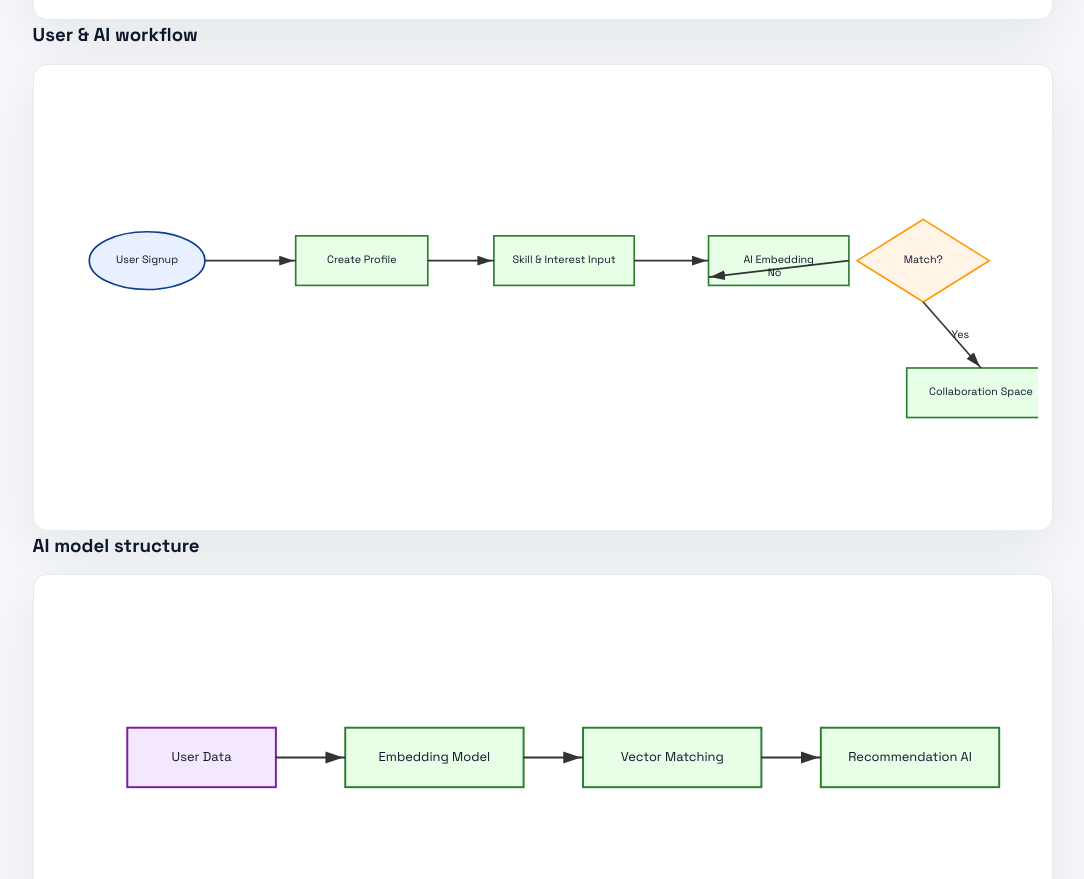
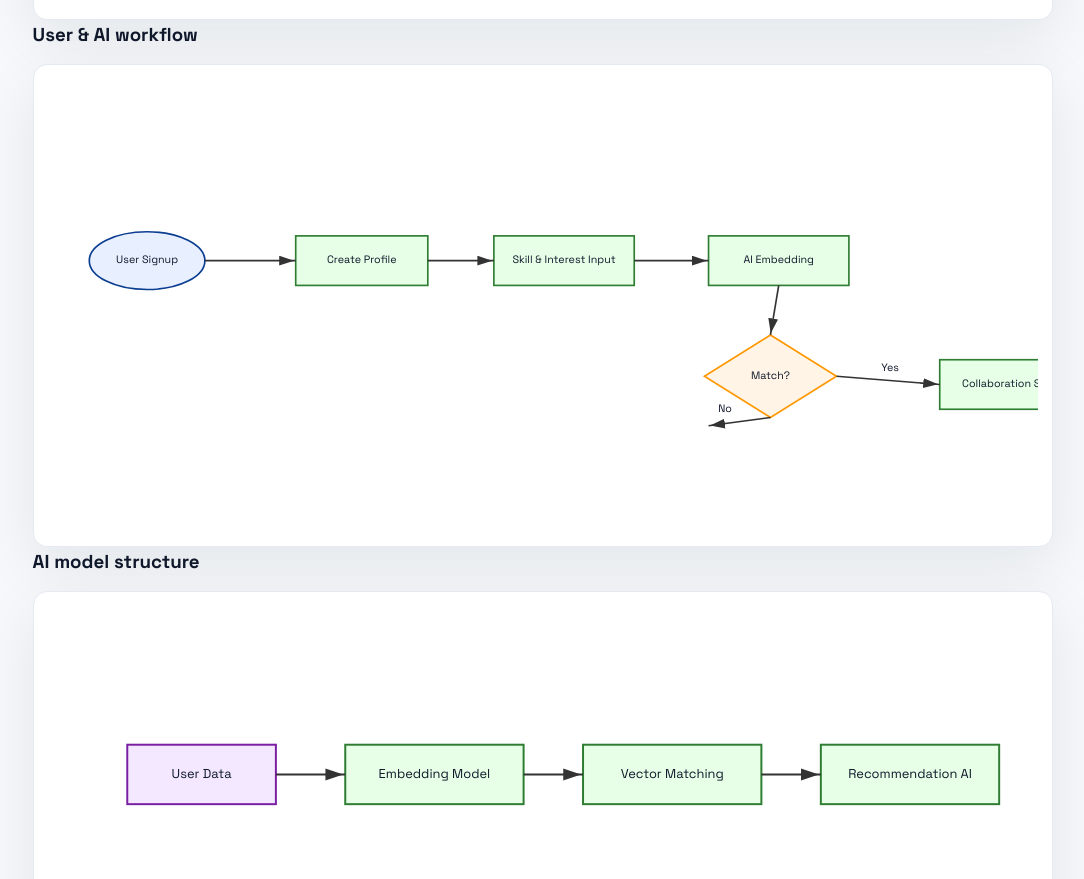
Before and after one commit to TEAM-ACL/VisionTech, a plain HTML site: page index.html in a window 1280 px wide. Shown: the part 6937-7816 px from the top of the page, without its empty margins (97-1181 px from the left). Drawn offline with Linux system fonts and the light colour scheme.

Commit message:
initial VisionTech

```diff
--- a/index.html
+++ b/index.html
@@ -409,7 +409,7 @@
             <div class="subsection">
                 <h3>User & AI workflow</h3>
                 <div class="svg-diagram">
-                    <svg viewBox="0 0 1200 520" role="img" aria-label="User and AI workflow">
+                    <svg viewBox="0 0 1200 540" role="img" aria-label="User and AI workflow">
                         <defs>
                             <marker id="vtArrow" markerWidth="10" markerHeight="10" refX="10" refY="3" orient="auto">
                                 <path d="M0,0 L0,6 L9,3 z" fill="#333"></path>
@@ -427,19 +427,20 @@
                         <rect x="800" y="190" width="170" height="60" class="svg-process"></rect>
                         <text x="885" y="220" class="svg-text">AI Embedding</text>
 
-                        <polygon points="1060,170 1140,220 1060,270 980,220" class="svg-decision"></polygon>
-                        <text x="1060" y="220" class="svg-text">Match?</text>
+                        <polygon points="875,310 955,360 875,410 795,360" class="svg-decision"></polygon>
+                        <text x="875" y="360" class="svg-text">Match?</text>
 
-                        <rect x="1040" y="350" width="180" height="60" class="svg-process"></rect>
-                        <text x="1130" y="380" class="svg-text">Collaboration Space</text>
+                        <rect x="1080" y="340" width="180" height="60" class="svg-process"></rect>
+                        <text x="1170" y="370" class="svg-text">Collaboration Space</text>
 
                         <line x1="190" y1="220" x2="300" y2="220" class="svg-arrow"/>
                         <line x1="460" y1="220" x2="540" y2="220" class="svg-arrow"/>
                         <line x1="710" y1="220" x2="800" y2="220" class="svg-arrow"/>
-                        <line x1="970" y1="220" x2="800" y2="240" class="svg-arrow"/>
-                        <text x="880" y="235" class="svg-text">No</text>
-                        <line x1="1060" y1="270" x2="1130" y2="350" class="svg-arrow"/>
-                        <text x="1105" y="310" class="svg-text">Yes</text>
+                        <line x1="885" y1="250" x2="875" y2="310" class="svg-arrow"/>
+                        <line x1="875" y1="410" x2="800" y2="420" class="svg-arrow"/>
+                        <text x="820" y="400" class="svg-text">No</text>
+                        <line x1="955" y1="360" x2="1080" y2="370" class="svg-arrow"/>
+                        <text x="1020" y="350" class="svg-text">Yes</text>
                     </svg>
                 </div>
             </div>
```
